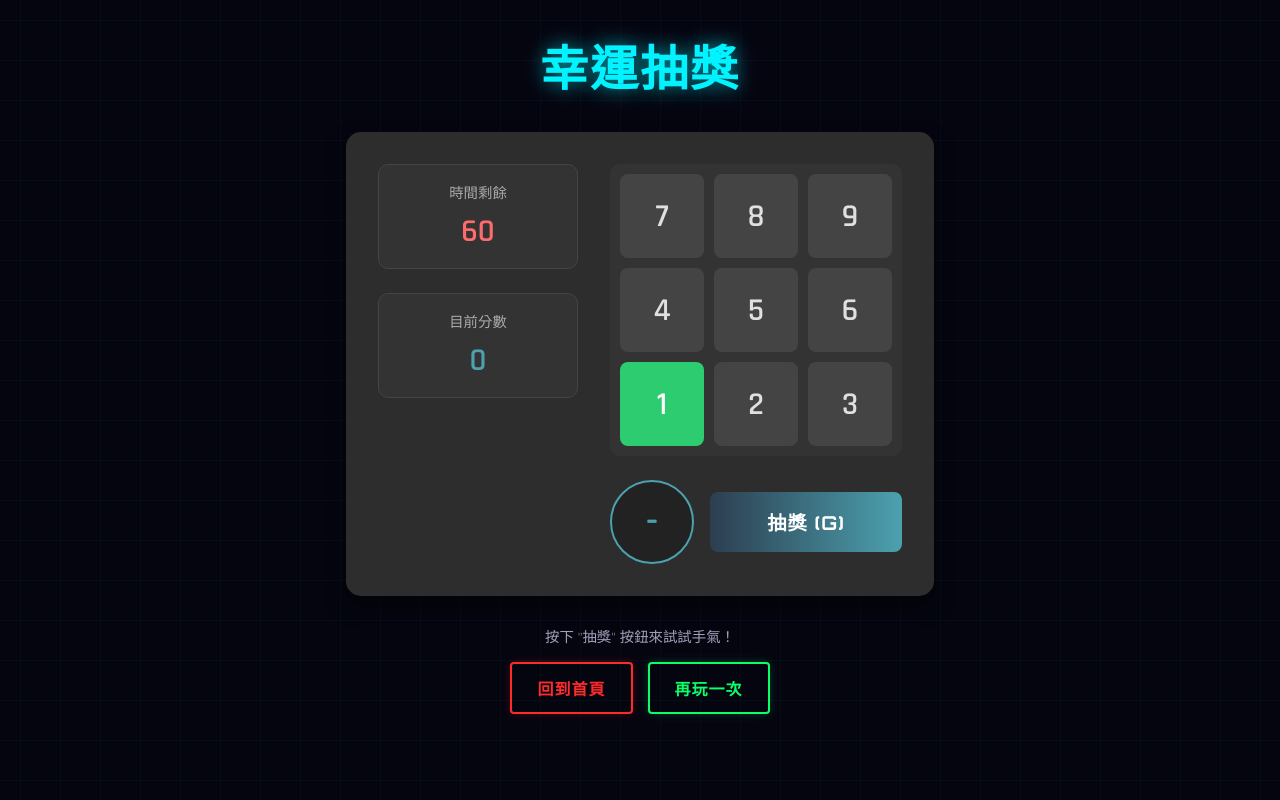
After one commit to unnamed0604/Final_Project, a Flask app: page /game_lottery in a window 1280 px wide. The commit adds this page. Run offline with Flask 3, Linux system fonts and the light colour scheme.

Commit message:
adding new game -- lottery

```diff
--- a/app.py
+++ b/app.py
@@ -125,5 +125,9 @@ def game_twister():
 
 
 
+@app.route("/game_lottery")
+def game_lottery():
+    return render_template("lottery.html")
+
 if __name__ == "__main__":
     app.run(debug=True, port=5000)
--- /dev/null
+++ b/static/js/lottery.js
@@ -0,0 +1,280 @@
+document.addEventListener('DOMContentLoaded', () => {
+    // 遊戲設定
+    const GAME_DURATION = 60; // 遊戲時間 (秒)
+
+    // DOM 元素
+    const timerDisplay = document.getElementById('timer-value');
+    const scoreDisplay = document.getElementById('score-value');
+    const drawBtn = document.getElementById('draw-btn');
+    const resultDisplay = document.getElementById('result-display');
+    const cells = document.querySelectorAll('.grid-cell');
+    const gameMessage = document.getElementById('game-message');
+    const messageBox = document.getElementById('message-box');
+
+    // 遊戲變數
+    let score = 0;
+    let timeLeft = GAME_DURATION;
+    let timerInterval = null;
+    let isPlaying = false;
+    let hasStarted = false;
+    let isAnimating = false;
+
+    // 數字顏色狀態 (Key: 數字 1-9, Value: 'green', 'red', 'yellow', or '')
+    let cellColors = {};
+
+    // 初始化
+    function init() {
+        score = 0;
+        timeLeft = GAME_DURATION;
+        hasStarted = false;
+        isPlaying = false;
+        isAnimating = false;
+
+        updateDisplay();
+
+        // 重置格子的樣式
+        cells.forEach(cell => {
+            cell.className = 'grid-cell'; // reset classes
+        });
+
+        // 初始化顏色
+        randomizeColors();
+
+        resultDisplay.textContent = '-';
+        drawBtn.disabled = false;
+        drawBtn.textContent = "抽獎 (G)";
+    }
+
+    // 更新顯示
+    function updateDisplay() {
+        scoreDisplay.textContent = score;
+        timerDisplay.textContent = timeLeft;
+    }
+
+    // 開始遊戲計時
+    function startTimer() {
+        if (hasStarted) return;
+
+        hasStarted = true;
+        isPlaying = true;
+        messageBox.style.display = 'block';
+        gameMessage.textContent = "遊戲中...";
+
+        timerInterval = setInterval(() => {
+            if (timeLeft > 0) {
+                timeLeft--;
+            }
+            updateDisplay();
+
+            if (timeLeft <= 0) {
+                endGame();
+            }
+        }, 1000);
+    }
+
+    // 結束遊戲
+    function endGame() {
+        clearInterval(timerInterval);
+        isPlaying = false;
+        // 確保動畫結束後才完全鎖定，如果剛好在動畫中結束，draw邏輯會處理
+        if (!isAnimating) {
+            drawBtn.disabled = true;
+            drawBtn.textContent = "遊戲結束";
+        }
+        gameMessage.textContent = "時間到！";
+        // 為了避免 alert 阻擋 UI 更新，延遲一下
+        setTimeout(() => {
+            alert(`遊戲結束！你的總分是：${score}`);
+
+            // 傳送分數到後端
+            fetch('/api/score', {
+                method: 'POST',
+                headers: {
+                    'Content-Type': 'application/json'
+                },
+                body: JSON.stringify({
+                    game_id: 'Lottery',
+                    score: score
+                })
+            })
+                .then(response => response.json())
+                .then(data => {
+                    if (data.status === 'success') {
+                        console.log('Score saved successfully!');
+                    } else {
+                        console.error('Error saving score:', data.message);
+                    }
+                })
+                .catch(error => {
+                    console.error('Error:', error);
+                });
+
+
+        }, 100);
+    }
+
+    // 隨機分配顏色
+    function randomizeColors() {
+        // 先清除所有顏色 class
+        cells.forEach(cell => {
+            cell.classList.remove('green', 'red', 'yellow');
+        });
+
+        // 為每個數字 1-9 分配顏色
+        for (let i = 1; i <= 9; i++) {
+            const rand = Math.random();
+            let color = '';
+
+            // 機率設定: 15% 綠, 15% 紅, 10% 黃, 60% 無
+            if (rand < 0.15) color = 'green';
+            else if (rand < 0.30) color = 'red';
+            else if (rand < 0.40) color = 'yellow';
+
+            cellColors[i] = color;
+
+            if (color) {
+                const cell = document.querySelector(`.grid-cell[data-number="${i}"]`);
+                if (cell) cell.classList.add(color);
+            }
+        }
+    }
+
+    // 抽獎邏輯 (含動畫)
+    function draw() {
+        if (!hasStarted) {
+            startTimer();
+        }
+
+        if ((!isPlaying && timeLeft <= 0) || isAnimating) return;
+
+        isAnimating = true;
+        drawBtn.disabled = true; // 鎖定按鈕
+
+        // 重置結果顯示區的顏色 (避免殘留上一次的顏色)
+        resultDisplay.className = '';
+
+        // 動畫效果：快速跳動數字
+        let animateCount = 0;
+        const maxAnimateFrames = 10; // 動畫跑幾次 (每次 100ms => 1秒)
+        const animateInterval = setInterval(() => {
+            // 隨機亮起一個格子作為視覺效果
+            const randNum = Math.floor(Math.random() * 9) + 1;
+            highlightCell(randNum, false); // false = 不要持久，只是動畫閃爍
+            resultDisplay.textContent = randNum;
+
+            animateCount++;
+            if (animateCount >= maxAnimateFrames) {
+                clearInterval(animateInterval);
+                finalizeDraw();
+            }
+        }, 100);
+    }
+
+    // 結算抽獎
+    function finalizeDraw() {
+        // 如果遊戲在動畫期間結束了
+        if (timeLeft <= 0) {
+            isAnimating = false;
+            drawBtn.disabled = true;
+            drawBtn.textContent = "遊戲結束";
+            return;
+        }
+
+        // 決定最終數字
+        const drawnNumber = Math.floor(Math.random() * 9) + 1;
+        resultDisplay.textContent = drawnNumber;
+        highlightCell(drawnNumber, true); // true = 最終結果
+
+        // 應用顏色效果
+        const color = cellColors[drawnNumber];
+        let effectMsg = "";
+
+        // 更新結果顯示區的顏色
+        resultDisplay.className = ''; // 清除舊 class
+        if (color) {
+            resultDisplay.classList.add(color);
+        }
+
+        if (color === 'green') {
+            timeLeft += 3;
+            effectMsg = " (+3秒)";
+            // 視覺提示
+            showFloatingText(drawnNumber, "+3s", "green");
+        } else if (color === 'red') {
+            score -= drawnNumber;
+            effectMsg = " (扣分)";
+            showFloatingText(drawnNumber, `-${drawnNumber}`, "red");
+        } else if (color === 'yellow') {
+            score += drawnNumber * 2;
+            effectMsg = " (雙倍!)";
+            showFloatingText(drawnNumber, `+${drawnNumber * 2}`, "yellow");
+        } else {
+            score += drawnNumber; // 普通
+        }
+
+        updateDisplay();
+
+        // 變更所有格子顏色 (下一輪使用)
+        randomizeColors();
+
+        // 解鎖
+        isAnimating = false;
+        drawBtn.disabled = false;
+        drawBtn.focus(); // 保持 focus 以便連打 (如果需要)
+    }
+
+    // 格子亮起效果
+    function highlightCell(number, isFinal) {
+        // 移除所有 active
+        cells.forEach(cell => cell.classList.remove('active'));
+
+        const targetCell = document.querySelector(`.grid-cell[data-number="${number}"]`);
+        if (targetCell) {
+            targetCell.classList.add('active');
+
+            // 如果不是最終結果，動畫後會自動被下一次 active 移除，或者我們可以用 timeout 移除
+            // 為了讓動畫流暢，這裡不做移除，交給下一次 highlight 處理
+        }
+    }
+
+    // 顯示浮動文字 (簡易實作)
+    function showFloatingText(number, text, colorType) {
+        // 這裡可以實作更複雜的動畫，目前先印在 console 或更改 message
+        const toggleColor = {
+            'green': '#2ecc71',
+            'red': '#e74c3c',
+            'yellow': '#f1c40f'
+        };
+        gameMessage.textContent = `抽到 ${number}${text ? " " + text : ""}`;
+        gameMessage.style.color = toggleColor[colorType] || '#fff';
+
+        // 1秒後恢復
+        setTimeout(() => {
+            gameMessage.textContent = "遊戲中...";
+            gameMessage.style.color = '#fff';
+        }, 1500);
+    }
+
+    // 按鈕動畫
+    function animateButton() {
+        drawBtn.style.transform = 'scale(0.95)';
+        setTimeout(() => {
+            drawBtn.style.transform = 'scale(1)';
+        }, 100);
+    }
+
+    // 事件監聽
+    drawBtn.addEventListener('click', draw);
+
+    document.addEventListener('keydown', (e) => {
+        if (e.repeat) return;
+        if (e.key.toLowerCase() === 'g') {
+            // 防止 Enter 觸發 click 導致重複
+            e.preventDefault();
+            draw();
+        }
+    });
+
+    // 初始化
+    init();
+});
--- a/templates/leaderboard.html
+++ b/templates/leaderboard.html
@@ -82,6 +82,7 @@
         <button class="btn btn-cyber-green" onclick="loadLeaderboard('twister')">Finger Panic</button>
         <button class="btn btn-cyber-green" onclick="loadLeaderboard('keyboard')">Keyboard Mania</button>
         <button class="btn btn-cyber-green" onclick="loadLeaderboard('Bullet_Hell')">Bullet Hell</button>
+        <button class="btn btn-cyber-green" onclick="loadLeaderboard('Lottery')">Lottery</button>
     </div>
 
     <div class="leaderboard-container game-card">
--- /dev/null
+++ b/templates/lottery.html
@@ -0,0 +1,272 @@
+<!DOCTYPE html>
+<html lang="zh-TW">
+
+<head>
+    <meta charset="UTF-8">
+    <meta name="viewport" content="width=device-width, initial-scale=1.0">
+    <title>幸運抽獎 (Lottery)</title>
+    <link rel="stylesheet" href="/static/css/style.css">
+    <style>
+        /* Local overrides if needed, but rely on style.css for main partials */
+        /* Removing body style to inherit from style.css */
+
+        h1 {
+            /* Inherit or keep local adjustment? style.css has h1 styling. */
+            /* Let's keep specific margin but inherit font/color from style.css likely */
+            margin-bottom: 2rem;
+        }
+
+        .game-container {
+            background-color: #2d2d2d;
+            padding: 2rem;
+            border-radius: 15px;
+            box-shadow: 0 10px 20px rgba(0, 0, 0, 0.5);
+            display: flex;
+            gap: 2rem;
+            align-items: flex-start;
+        }
+
+        .left-panel {
+            display: flex;
+            flex-direction: column;
+            gap: 1.5rem;
+            min-width: 200px;
+        }
+
+        .info-box {
+            background-color: #333;
+            padding: 1rem;
+            border-radius: 10px;
+            text-align: center;
+            border: 1px solid #444;
+        }
+
+        .info-label {
+            font-size: 0.9rem;
+            color: #aaa;
+            margin-bottom: 0.5rem;
+        }
+
+        .info-value {
+            font-size: 2rem;
+            font-weight: bold;
+            color: #fff;
+        }
+
+        #timer-value {
+            color: #ff6b6b;
+        }
+
+        #score-value {
+            color: #4ca1af;
+        }
+
+        .right-panel {
+            display: flex;
+            flex-direction: column;
+            align-items: center;
+            gap: 1.5rem;
+        }
+
+        .grid-container {
+            display: grid;
+            grid-template-columns: repeat(3, 1fr);
+            gap: 10px;
+            background-color: #333;
+            padding: 10px;
+            border-radius: 10px;
+        }
+
+        .grid-cell {
+            width: 80px;
+            height: 80px;
+            background-color: #444;
+            border-radius: 8px;
+            display: flex;
+            justify-content: center;
+            align-items: center;
+            font-size: 2rem;
+            font-weight: bold;
+            cursor: default;
+            transition: all 0.2s;
+            border: 2px solid transparent;
+        }
+
+        .grid-cell.active {
+            box-shadow: 0 0 15px rgba(255, 255, 255, 0.8);
+            border-color: #fff;
+            transform: scale(1.1);
+            z-index: 10;
+        }
+
+        .grid-cell.green {
+            background-color: #2ecc71;
+            /* Green */
+            color: #fff;
+        }
+
+        .grid-cell.red {
+            background-color: #e74c3c;
+            /* Red */
+            color: #fff;
+        }
+
+        .grid-cell.yellow {
+            background-color: #f1c40f;
+            /* Yellow */
+            color: #333;
+            /* Dark text for contrast */
+        }
+
+        /* Ensure active overrides color styles slightly or works with them */
+        .grid-cell.green.active {
+            box-shadow: 0 0 20px #2ecc71;
+        }
+
+        .grid-cell.red.active {
+            box-shadow: 0 0 20px #e74c3c;
+        }
+
+        .grid-cell.yellow.active {
+            box-shadow: 0 0 20px #f1c40f;
+        }
+
+        .draw-section {
+            display: flex;
+            gap: 1rem;
+            align-items: center;
+            width: 100%;
+        }
+
+        #draw-btn {
+            flex: 1;
+            padding: 1rem;
+            font-size: 1.2rem;
+            background: linear-gradient(to right, #2c3e50, #4ca1af);
+            color: white;
+            border: none;
+            border-radius: 8px;
+            cursor: pointer;
+            transition: transform 0.1s, filter 0.2s;
+            text-transform: uppercase;
+            font-weight: bold;
+        }
+
+        #draw-btn:hover {
+            filter: brightness(1.1);
+        }
+
+        #draw-btn:active {
+            transform: scale(0.98);
+        }
+
+        #draw-btn:disabled {
+            background: #555;
+            cursor: not-allowed;
+            transform: none;
+            filter: none;
+        }
+
+        #result-display {
+            width: 80px;
+            height: 80px;
+            background-color: #222;
+            border: 2px solid #4ca1af;
+            border-radius: 50%;
+            display: flex;
+            justify-content: center;
+            align-items: center;
+            font-size: 2.5rem;
+            color: #4ca1af;
+            font-weight: bold;
+            transition: all 0.3s;
+        }
+
+        #result-display.green {
+            border-color: #2ecc71;
+            color: #2ecc71;
+            box-shadow: 0 0 15px rgba(46, 204, 113, 0.5);
+        }
+
+        #result-display.red {
+            border-color: #e74c3c;
+            color: #e74c3c;
+            box-shadow: 0 0 15px rgba(231, 76, 60, 0.5);
+        }
+
+        #result-display.yellow {
+            border-color: #f1c40f;
+            color: #f1c40f;
+            box-shadow: 0 0 15px rgba(241, 196, 15, 0.5);
+        }
+
+        .back-link {
+            margin-top: 2rem;
+            color: #888;
+            text-decoration: none;
+            font-size: 0.9rem;
+        }
+
+        .back-link:hover {
+            color: white;
+        }
+    </style>
+</head>
+
+<body>
+
+    <h1>幸運抽獎</h1>
+
+    <div class="game-container">
+        <div class="left-panel">
+            <div class="info-box">
+                <div class="info-label">時間剩餘</div>
+                <div class="info-value" id="timer-value">60</div>
+            </div>
+            <div class="info-box">
+                <div class="info-label">目前分數</div>
+                <div class="info-value" id="score-value">0</div>
+            </div>
+            <div class="info-box" style="display:none;" id="message-box">
+                <div class="info-label">狀態</div>
+                <div class="info-value" id="game-message" style="font-size: 1rem;">準備開始</div>
+            </div>
+        </div>
+
+        <div class="right-panel">
+            <div class="grid-container">
+                <!-- 7 8 9 -->
+                <div class="grid-cell" data-number="7">7</div>
+                <div class="grid-cell" data-number="8">8</div>
+                <div class="grid-cell" data-number="9">9</div>
+                <!-- 4 5 6 -->
+                <div class="grid-cell" data-number="4">4</div>
+                <div class="grid-cell" data-number="5">5</div>
+                <div class="grid-cell" data-number="6">6</div>
+                <!-- 1 2 3 -->
+                <div class="grid-cell" data-number="1">1</div>
+                <div class="grid-cell" data-number="2">2</div>
+                <div class="grid-cell" data-number="3">3</div>
+            </div>
+
+            <div class="draw-section">
+                <div id="result-display">-</div>
+                <button id="draw-btn">抽獎 (G)</button>
+            </div>
+
+
+        </div>
+    </div>
+
+    <div class="controls-panel">
+        <p class="controls-description">按下 "抽獎" 按鈕來試試手氣！</p>
+        <div class="button-group">
+            <a href="/"><button class="back-btn btn-cyber-red">回到首頁</button></a>
+            <button id="restart-btn" class="btn-cyber-green" onclick="location.reload()">再玩一次</button>
+        </div>
+    </div>
+
+    <script src="/static/js/lottery.js"></script>
+</body>
+
+</html>
```
Also changed, not shown: templates/index.html (+7 -7 lines), database.db, templates/game - 複製 (2).html (deleted), templates/game - 複製 (3).html (deleted), templates/game - 複製 (4).html (deleted), templates/game.html (deleted).
